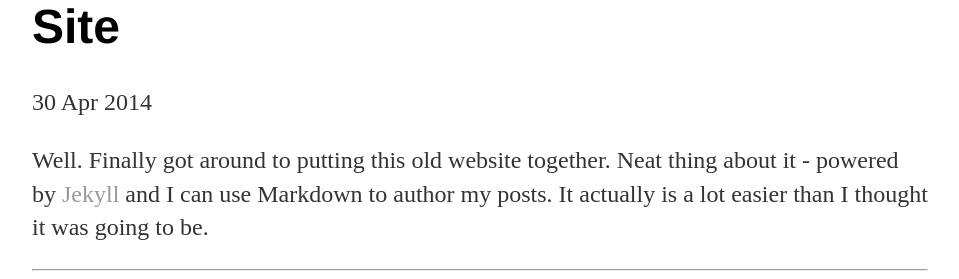
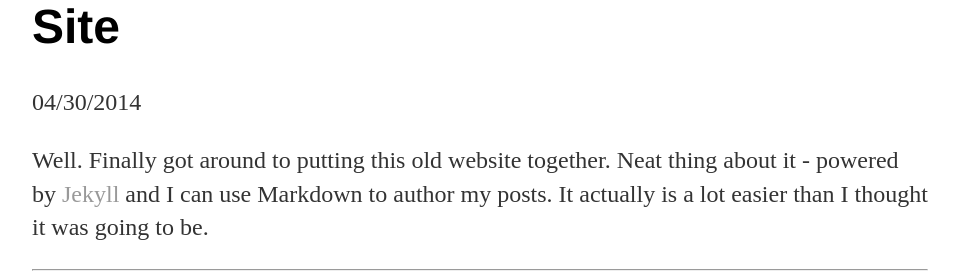
Before and after one commit to lazywinadmin/GithubPages-Hank, a Jekyll site: the page built from _posts/2016-02-02-lazywinadmin.md, in a window 1280 px wide. Shown: the part 166-445 px from the top of the page, without its empty margins (160-1119 px from the left). Built offline with Jekyll 4.4.1, drawn with Linux system fonts in a browser that asks for light colours; comment, search, counter and statistics services are not loaded.

Commit message:
Update post.html

```diff
--- a/_layouts/post.html
+++ b/_layouts/post.html
@@ -2,7 +2,7 @@
 layout: default
 ---
 <h1>{{ page.title }}</h1>
-<p class="meta">{{ page.date | date_to_string }}</p>
+<p class="meta">{{ page.date | date: "%m/%d/%Y" }}</p>
 
 <div class="post">
   {{ content }}
```
